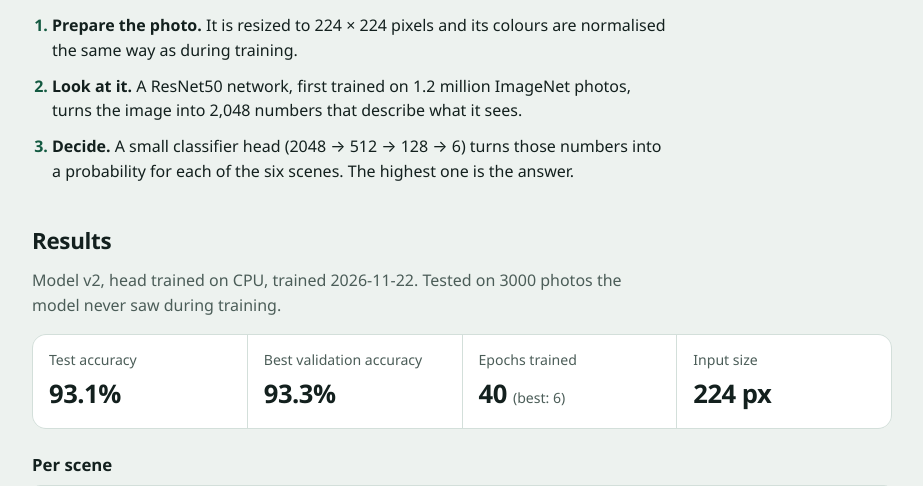
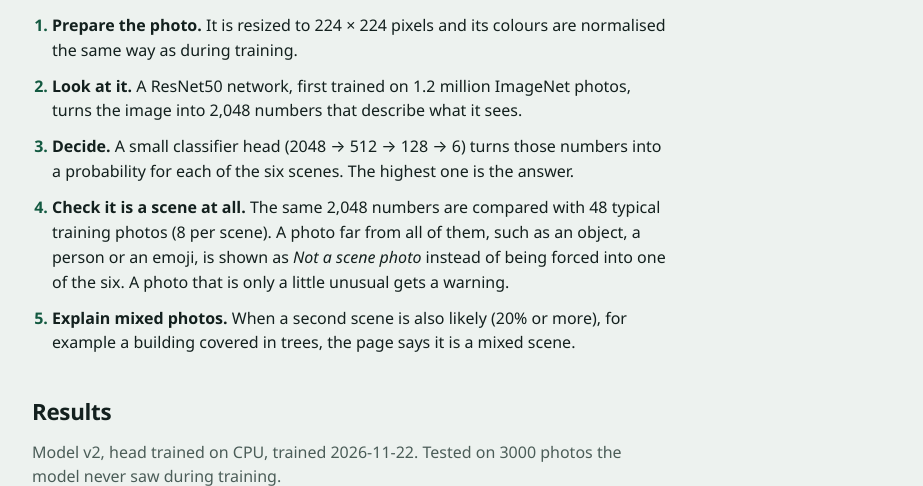
Before and after one commit to vmahammadakheel1401/Intelligent-scene-classification, a Flask app: page /about in a window 1280 px wide. Shown: the part 348-834 px from the top of the page, without its empty margins (50-973 px from the left). Run offline with Flask 3, Linux system fonts and the light colour scheme.

Commit message:
Detect photos that are not scenes, and explain mixed scenes
The model always picked one of the six scenes, so a trash can came out
as "Sea 89%" and a building covered in trees as "Forest".

- "Not a scene photo": the photo's ResNet50 features are compared with
  48 typical training photos (8 k-means centres per scene,
  scene_check.npz, 180 KB). Far from all of them = not a scene; a bit
  far = "Unusual photo" warning. Tested: catches 100% of product photos,
  100% of emoji and 87% of everyday object photos; wrongly flags 1.2% of
  the 3,000 real test photos. Accuracy stays 93.1%.
- "Mixed scene: A and B" when the second scene is 20% or more, with
  pair-specific explanations (extends the close-call note from PR #2).
- model.onnx now also outputs the 2,048 features (same file size).
- API: new in_scope and scene_check fields; comparison has kind/title.
- training/build_scene_check.py rebuilds the check after retraining.
- README and About page explain both features with test numbers.

```diff
--- a/app.py
+++ b/app.py
@@ -22,6 +22,8 @@ BASE_DIR = os.path.dirname(os.path.abspath(__file__))
 # PyTorch is over 1 GB, which is why the app can run on Vercel.
 MODEL_PATH = os.environ.get("MODEL_PATH", os.path.join(BASE_DIR, "model.onnx"))
 META_PATH = os.environ.get("MODEL_META_PATH", os.path.join(BASE_DIR, "model_meta.json"))
+# "Is this a scene photo at all?" check (made by training/build_scene_check.py).
+SCENE_CHECK_PATH = os.environ.get("SCENE_CHECK_PATH", os.path.join(BASE_DIR, "scene_check.npz"))
 
 MAX_UPLOAD_MB = 10  # largest file the server accepts
 MAX_PICK_MB = 25  # largest photo the page accepts; it shrinks big photos before uploading
@@ -37,12 +39,22 @@ CLASS_INFO = {
     "sea": "Open water, beaches, coastlines and waves.",
     "street": "Roads and lanes seen from street level, with buildings alongside.",
 }
-COMPARISON_GAP = 0.15
+COMPARISON_GAP = 0.15  # top two this close (for a look-alike pair) = "close call"
+MIXED_MIN = 0.20  # second scene at least this likely = "mixed scene"
 SIMILAR_CLASS_GUIDANCE = {
     frozenset(("glacier", "mountain")):
         "Look for broad ice fields or icebergs (glacier) versus rocky peaks or ridges (mountain).",
     frozenset(("buildings", "street")):
         "Look for structures dominating the frame (buildings) versus a road or street scene (street).",
+}
+MIXED_GUIDANCE = {  # shown when a photo really contains two scenes (e.g. a building covered in trees)
+    frozenset(("buildings", "forest")):
+        "The photo has both built structures and a lot of greenery, such as a building covered in plants or houses in a wood.",
+    frozenset(("forest", "mountain")): "The photo shows both trees and mountain slopes.",
+    frozenset(("glacier", "sea")): "The photo shows both ice and open water, such as icebergs in the sea.",
+    frozenset(("mountain", "sea")): "The photo shows both mountains and the sea, such as a rocky coastline.",
+    frozenset(("buildings", "sea")): "The photo shows both buildings and water, such as a waterfront.",
+    frozenset(("forest", "street")): "The photo shows both a road and a lot of trees, such as a tree-lined street.",
 }
 CLASS_THUMBS = {  # one bundled sample photo that represents each class
     "buildings": "test_image_4.jpg", "forest": "test_image_12.jpg", "glacier": "test_image_10.jpg",
@@ -62,13 +74,22 @@ class UserError(Exception):
 
 
 def compare_top_classes(top3):
+    """Close call between look-alike scenes, or a photo that mixes two scenes; None otherwise."""
     if len(top3) < 2:
         return None
     first, second = top3[:2]
-    guidance = SIMILAR_CLASS_GUIDANCE.get(frozenset((first["label"], second["label"])))
-    if guidance is None or first["probability"] - second["probability"] > COMPARISON_GAP:
+    pair = frozenset((first["label"], second["label"]))
+    a, b = first["label"].capitalize(), second["label"].capitalize()
+    if pair in SIMILAR_CLASS_GUIDANCE and first["probability"] - second["probability"] <= COMPARISON_GAP:
+        kind, title, guidance = "close_call", f"Close call: {a} or {b}?", SIMILAR_CLASS_GUIDANCE[pair]
+    elif second["probability"] >= MIXED_MIN:
+        kind, title = "mixed", f"Mixed scene: {a} and {b}"
+        guidance = MIXED_GUIDANCE.get(pair, f"The photo shows signs of both {first['label']} and {second['label']}.")
+    else:
         return None
     return {
+        "kind": kind,
+        "title": title,
         "first_label": first["label"],
         "first_probability": first["probability"],
         "second_label": second["label"],
@@ -86,6 +107,31 @@ def load_meta():
     except (OSError, ValueError):
         pass
     return meta
+
+
+def load_scene_check(path):
+    """Reference points + cut-offs for the scene check. Missing file = check switched off."""
+    try:
+        data = np.load(path)
+        return {"centres": data["centres"].astype(np.float32), "unusual": float(data["unusual"]),
+                "not_scene": float(data["not_scene"])}
+    except (OSError, KeyError, ValueError):
+        return None
+
+
+def check_scene(features):
+    """How much the photo looks like the training photos: ok, unusual, or not_scene."""
+    if scene_check is None or features is None:
+        return {"status": "ok", "similarity": None}
+    f = features / (np.linalg.norm(features) + 1e-8)
+    similarity = float((scene_check["centres"] @ f).max())
+    if similarity < scene_check["not_scene"]:
+        status = "not_scene"
+    elif similarity < scene_check["unusual"]:
+        status = "unusual"
+    else:
+        status = "ok"
+    return {"status": status, "similarity": round(similarity, 4)}
 
 
 def load_model(path):
@@ -107,6 +153,8 @@ def preprocess(image):
     arr = (arr - MEAN) / STD
     return arr.transpose(2, 0, 1)[None]  # shape (1, 3, H, W)
 
+
+scene_check = load_scene_check(SCENE_CHECK_PATH)
 
 try:
     model = load_model(MODEL_PATH)
@@ -135,18 +183,23 @@ def classify(file_storage):
     except Exception:
         raise UserError("We couldn't read that file as an image. It may be damaged or not really an image.")
 
-    log_probs = model.run(None, {model.get_inputs()[0].name: preprocess(image)})[0][0]
-    probs = np.exp(log_probs)  # the model ends in LogSoftmax, so exp() gives probabilities
+    outputs = model.run(None, {model.get_inputs()[0].name: preprocess(image)})
+    probs = np.exp(outputs[0][0])  # the model ends in LogSoftmax, so exp() gives probabilities
+    features = outputs[1][0] if len(outputs) > 1 else None  # older model files have no features output
     top3 = [{"label": CLASSES[i], "probability": round(float(probs[i]), 4)} for i in np.argsort(-probs)[:3]]
     best = top3[0]
+    scene = check_scene(features)
+    in_scope = scene["status"] != "not_scene"
     return {
         "ok": True,
-        "label": best["label"],
+        "label": best["label"],  # the model's best guess, even when in_scope is false
         "confidence": best["probability"],
+        "in_scope": in_scope,
+        "scene_check": scene,
         "low_confidence": best["probability"] < LOW_CONFIDENCE,
         "description": CLASS_INFO.get(best["label"], ""),
         "top3": top3,
-        "comparison": compare_top_classes(top3),
+        "comparison": compare_top_classes(top3) if in_scope else None,
         "probabilities": [{"label": c, "probability": round(float(p), 4)} for c, p in zip(CLASSES, probs)],
         "filename": file_storage.filename,
     }
--- a/model_meta.json
+++ b/model_meta.json
@@ -310,5 +310,12 @@
       "train_loss": 0.4365,
       "val_accuracy": 0.928
     }
-  ]
+  ],
+  "scene_check": {
+    "method": "cosine similarity of the ResNet50 features to 8 k-means centres per scene (48 in total)",
+    "unusual_below": 0.559,
+    "not_scene_below": 0.4071,
+    "test_photos_flagged_not_scene": 0.012,
+    "test_photos_flagged_unusual": 0.029
+  }
 }
--- a/static/css/style.css
+++ b/static/css/style.css
@@ -236,6 +236,10 @@ code { font-family: ui-monospace, "Cascadia Mono", Consolas, monospace; font-siz
 .notice { display: flex; gap: 0.6rem; align-items: flex-start; padding: 0.75rem 0.9rem; border-radius: var(--radius-sm); margin-top: 0.5rem; font-size: 0.95rem; }
 .notice .icon { margin-top: 0.12em; }
 .notice-unsure { background: var(--warn-bg); color: var(--warn-ink); }
+.notice-scope { background: var(--warn-bg); color: var(--warn-ink); }
+.result.is-out-of-scope .verdict { color: var(--warn-ink); }
+.result.is-out-of-scope .spectrum { opacity: 0.45; }
+.result.is-out-of-scope .scene.is-top { background: transparent; }
 .notice-comparison { display: block; background: var(--accent-soft); color: var(--ink); border: 1px solid var(--line-soft); }
 .comparison-scores { margin-top: 0.15rem; font-weight: 600; }
 .comparison-guidance { margin-top: 0.25rem; color: var(--ink-2); }
--- a/templates/about.html
+++ b/templates/about.html
@@ -14,6 +14,8 @@
             <li><strong>Prepare the photo.</strong> It is resized to {{ meta.img_size }} × {{ meta.img_size }} pixels and its colours are normalised the same way as during training.</li>
             <li><strong>Look at it.</strong> A ResNet50 network, first trained on 1.2 million ImageNet photos, turns the image into 2,048 numbers that describe what it sees.</li>
             <li><strong>Decide.</strong> A small classifier head (2048 → 512 → 128 → 6) turns those numbers into a probability for each of the six scenes. The highest one is the answer.</li>
+            <li><strong>Check it is a scene at all.</strong> The same 2,048 numbers are compared with 48 typical training photos (8 per scene). A photo far from all of them, such as an object, a person or an emoji, is shown as <em>Not a scene photo</em> instead of being forced into one of the six. A photo that is only a little unusual gets a warning.</li>
+            <li><strong>Explain mixed photos.</strong> When a second scene is also likely (20% or more), for example a building covered in trees, the page says it is a mixed scene.</li>
         </ol>
     </section>
 
@@ -91,7 +93,7 @@
     <section class="about-section" aria-labelledby="limits-title">
         <h2 id="limits-title">Limitations</h2>
         <ul class="plain-list">
-            <li>It only knows six scenes. A photo of a desert, a room or a person still gets one of the six answers, which is why the page warns when confidence is low.</li>
+            <li>It only knows six scenes. Photos that look nothing like them (objects, people, emoji, screenshots) are usually caught as <em>Not a scene photo</em>, but not always: in our tests it caught all product photos and emoji and about 87% of everyday object photos, and it wrongly flags about 1% of real scene photos.</li>
             <li>Glacier and mountain photos look alike and are the most common mix-up, as are street and buildings.</li>
             <li>The training photos are small (150 px), so very detailed photos lose detail when they are shrunk.</li>
         </ul>
```
Also changed, not shown: static/js/app.js (+28 -6 lines), templates/index.html (+11 -6 lines), training/build_scene_check.py (added, +60 -0 lines), training/export_onnx.py (+20 -2 lines), README.md, 2 other files.
